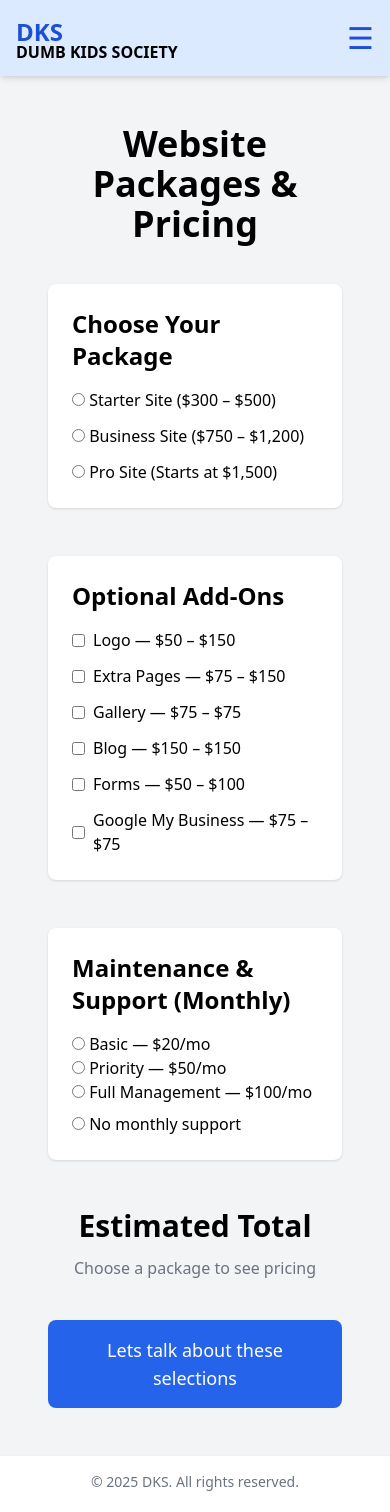
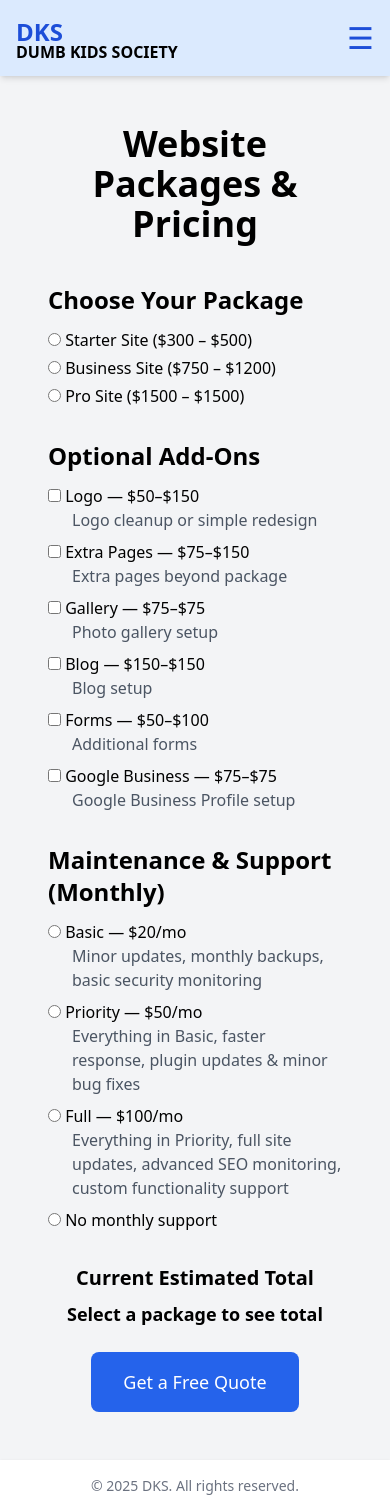
Before and after one commit to james3roberts/personal-site, a React (Vite) app: page /prices in a window 390 px wide. Built offline with nearby package versions, Linux system fonts and the light colour scheme.

Commit message:
added more detail

```diff
--- a/src/pages/Prices.jsx
+++ b/src/pages/Prices.jsx
@@ -1,33 +1,45 @@
 import { useState } from "react";
+import { useNavigate } from "react-router-dom";
 
 export default function Prices() {
   const [packageType, setPackageType] = useState("");
   const [addons, setAddons] = useState([]);
   const [maintenance, setMaintenance] = useState("");
+  const [isModalOpen, setIsModalOpen] = useState(false);
+  const navigate = useNavigate();
 
-  // ------- PRICE TABLES -------
+  // ------- Prices -------
   const packagePrices = {
     starter: [300, 500],
     business: [750, 1200],
-    pro: [1500, 1500], // fixed minimum price
+    pro: [1500, 1500],
   };
 
   const addonPrices = {
-    logo: [50, 150],
-    extraPages: [75, 150],
-    gallery: [75, 75],
-    blog: [150, 150],
-    forms: [50, 100],
-    googleMyBusiness: [75, 75],
+    logo: { price: [50, 150], description: "Logo cleanup or simple redesign" },
+    extraPages: { price: [75, 150], description: "Extra pages beyond package" },
+    gallery: { price: [75, 75], description: "Photo gallery setup" },
+    blog: { price: [150, 150], description: "Blog setup" },
+    forms: { price: [50, 100], description: "Additional forms" },
+    googleBusiness: { price: [75, 75], description: "Google Business Profile setup" },
   };
 
   const maintenancePrices = {
-    basic: 20,
-    priority: 50,
-    full: 100,
+    basic: {
+      price: 20,
+      description: "Minor updates, monthly backups, basic security monitoring",
+    },
+    priority: {
+      price: 50,
+      description: "Everything in Basic, faster response, plugin updates & minor bug fixes",
+    },
+    full: {
+      price: 100,
+      description: "Everything in Priority, full site updates, advanced SEO monitoring, custom functionality support",
+    },
   };
 
-  // ------- PRICE CALCULATION -------
+  // ------- Calculate total -------
   const calculateTotal = () => {
     let min = 0;
     let max = 0;
@@ -38,13 +50,13 @@ export default function Prices() {
     }
 
     addons.forEach((addon) => {
-      min += addonPrices[addon][0];
-      max += addonPrices[addon][1];
+      min += addonPrices[addon].price[0];
+      max += addonPrices[addon].price[1];
     });
 
     if (maintenance) {
-      min += maintenancePrices[maintenance];
-      max += maintenancePrices[maintenance];
+      min += maintenancePrices[maintenance].price;
+      max += maintenancePrices[maintenance].price;
     }
 
     return { min, max };
@@ -52,153 +64,147 @@ export default function Prices() {
 
   const { min, max } = calculateTotal();
 
-  // Handle addon checkbox toggling
   const toggleAddon = (addon) => {
     setAddons((prev) =>
-      prev.includes(addon)
-        ? prev.filter((a) => a !== addon)
-        : [...prev, addon]
+      prev.includes(addon) ? prev.filter((a) => a !== addon) : [...prev, addon]
     );
   };
 
   return (
-    <div className="p-8 max-w-4xl mx-auto">
+    <div className="p-8 max-w-5xl mx-auto">
       <h1 className="text-4xl font-bold text-center mb-10">
         Website Packages & Pricing
       </h1>
 
-      {/* PACKAGES */}
-      <div className="mb-12 p-6 bg-white rounded-lg shadow">
-        <h2 className="text-2xl font-semibold mb-4">Choose Your Package</h2>
-
-        <div className="space-y-3">
-          <label className="block">
+      {/* Package selection */}
+      <div className="mb-8">
+        <h2 className="text-2xl font-semibold mb-3">Choose Your Package</h2>
+        {Object.keys(packagePrices).map((pkg) => (
+          <label key={pkg} className="block mb-1">
             <input
               type="radio"
               name="package"
-              value="starter"
-              onChange={() => setPackageType("starter")}
+              value={pkg}
+              onChange={() => setPackageType(pkg)}
             />{" "}
-            Starter Site ($300 – $500)
+            {pkg.charAt(0).toUpperCase() + pkg.slice(1)} Site (${packagePrices[pkg][0]} – ${packagePrices[pkg][1]})
           </label>
-
-          <label className="block">
-            <input
-              type="radio"
-              name="package"
-              value="business"
-              onChange={() => setPackageType("business")}
-            />{" "}
-            Business Site ($750 – $1,200)
-          </label>
-
-          <label className="block">
-            <input
-              type="radio"
-              name="package"
-              value="pro"
-              onChange={() => setPackageType("pro")}
-            />{" "}
-            Pro Site (Starts at $1,500)
-          </label>
-        </div>
+        ))}
       </div>
 
-      {/* ADDONS */}
-      <div className="mb-12 p-6 bg-white rounded-lg shadow">
-        <h2 className="text-2xl font-semibold mb-4">Optional Add-Ons</h2>
-
-        <div className="grid grid-cols-1 sm:grid-cols-2 gap-3">
+      {/* Add-ons */}
+      <div className="mb-8">
+        <h2 className="text-2xl font-semibold mb-3">Optional Add-Ons</h2>
         {Object.keys(addonPrices).map((key) => (
-            <label key={key} className="flex items-center gap-2">
+          <div key={key} className="mb-2">
+            <label className="block">
               <input
                 type="checkbox"
                 checked={addons.includes(key)}
                 onChange={() => toggleAddon(key)}
-              />
-              {key
-                .replace(/([A-Z])/g, " $1")
-                .replace(/^./, (s) => s.toUpperCase())}
-              {" — "}
-              ${addonPrices[key][0]} – ${addonPrices[key][1]}
+              />{" "}
+              {key.replace(/([A-Z])/g, " $1").replace(/^./, (s) => s.toUpperCase())} — ${addonPrices[key].price[0]}–${addonPrices[key].price[1]}
             </label>
+            <p className="text-gray-600 ml-6">{addonPrices[key].description}</p>
+          </div>
         ))}
       </div>
-      </div>
 
-      {/* MAINTENANCE */}
-      <div className="mb-12 p-6 bg-white rounded-lg shadow">
-        <h2 className="text-2xl font-semibold mb-4">
-          Maintenance & Support (Monthly)
-        </h2>
-
+      {/* Maintenance */}
+      <div className="mb-8">
+        <h2 className="text-2xl font-semibold mb-3">Maintenance & Support (Monthly)</h2>
+        {Object.keys(maintenancePrices).map((key) => (
+          <div key={key} className="mb-2">
             <label className="block">
               <input
                 type="radio"
                 name="maintenance"
-            value="basic"
-            onChange={() => setMaintenance("basic")}
+                value={key}
+                onChange={() => setMaintenance(key)}
               />{" "}
-          Basic — $20/mo
+              {key.charAt(0).toUpperCase() + key.slice(1)} — ${maintenancePrices[key].price}/mo
             </label>
-
-        <label className="block">
-          <input
-            type="radio"
-            name="maintenance"
-            value="priority"
-            onChange={() => setMaintenance("priority")}
-          />{" "}
-          Priority — $50/mo
-        </label>
-
-        <label className="block">
-          <input
-            type="radio"
-            name="maintenance"
-            value="full"
-            onChange={() => setMaintenance("full")}
-          />{" "}
-          Full Management — $100/mo
-        </label>
-
-        <label className="block mt-2">
-          <input
-            type="radio"
-            name="maintenance"
-            value=""
-            onChange={() => setMaintenance("")}
-          />{" "}
-          No monthly support
+            <p className="text-gray-600 ml-6">{maintenancePrices[key].description}</p>
+          </div>
+        ))}
+        <label className="block mt-1">
+          <input type="radio" name="maintenance" value="" onChange={() => setMaintenance("")} /> No monthly support
         </label>
       </div>
 
-      {/* TOTAL */}
-      <div className="text-center my-10">
-        <h2 className="text-3xl font-bold mb-3">Estimated Total</h2>
-
-        {min > 0 ? (
-          <p className="text-xl">
-            <strong>
-              ${min.toLocaleString()} – ${max.toLocaleString()}
-            </strong>
+      {/* Live total display */}
+      <div className="text-center my-6">
+        <h3 className="text-xl font-bold mb-2">Current Estimated Total</h3>
+        <p className="text-lg font-semibold">
+          {min > 0 ? `$${min.toLocaleString()} – $${max.toLocaleString()}` : "Select a package to see total"}
         </p>
-        ) : (
-          <p className="text-gray-500">Choose a package to see pricing</p>
-        )}
       </div>
 
-      {/* CTA */}
-      <div className="text-center mt-10">
-        <a
-          href={`/contact?package=${packageType}&addons=${addons.join(
+      {/* Get a Free Quote button */}
+      <div className="text-center mt-4">
+        <button
+          onClick={() => setIsModalOpen(true)}
+          className="bg-blue-600 text-white px-8 py-4 rounded-lg text-lg hover:bg-blue-700 transition"
+        >
+          Get a Free Quote
+        </button>
+      </div>
+
+      {/* Modal */}
+      {isModalOpen && (
+        <div className="fixed inset-0 bg-black bg-opacity-50 flex justify-center items-center z-50">
+          <div className="bg-white rounded-lg p-6 max-w-md w-full relative">
+            <h2 className="text-2xl font-bold mb-4 text-center">Your Quote</h2>
+            <div className="mb-4">
+              <p><strong>Package:</strong> {packageType || "None selected"}</p>
+
+              <p><strong>Add-Ons:</strong></p>
+              {addons.length > 0 ? (
+                <ul className="ml-4 list-disc">
+                  {addons.map((addon) => (
+                    <li key={addon}>
+                      {addon.replace(/([A-Z])/g, " $1").replace(/^./, (s) => s.toUpperCase())} — {addonPrices[addon].description} (${addonPrices[addon].price[0]}–${addonPrices[addon].price[1]})
+                    </li>
+                  ))}
+                </ul>
+              ) : (
+                <p className="ml-4">None</p>
+              )}
+
+              <p>
+                <strong>Maintenance:</strong> {maintenance || "None"}{" "}
+                {maintenance && `(${maintenancePrices[maintenance].description})`}
+              </p>
+
+              <p className="mt-2 text-lg font-bold">
+                Total: {min > 0 ? `$${min.toLocaleString()} – $${max.toLocaleString()}` : "Select a package"}
+              </p>
+            </div>
+
+            <div className="flex justify-between">
+              <button
+                onClick={() => setIsModalOpen(false)}
+                className="bg-gray-300 px-4 py-2 rounded hover:bg-gray-400 transition"
+              >
+                Close
+              </button>
+              <button
+                onClick={() => {
+                  setIsModalOpen(false);
+                  navigate(
+                    `/contact?package=${packageType}&addons=${addons.join(
                       ","
-          )}&maintenance=${maintenance}&min=${min}&max=${max}`}
-          className="inline-block bg-blue-600 text-white px-8 py-4 rounded-lg text-lg hover:bg-blue-700 transition"
+                    )}&maintenance=${maintenance}&min=${min}&max=${max}`
+                  );
+                }}
+                className="bg-blue-600 text-white px-4 py-2 rounded hover:bg-blue-700 transition"
               >
-          Lets talk about these selections
-        </a>
+                Proceed to Contact
+              </button>
             </div>
+          </div>
+        </div>
+      )}
     </div>
   );
 }
```
Lines whose indentation alone changed are shown as unchanged.
